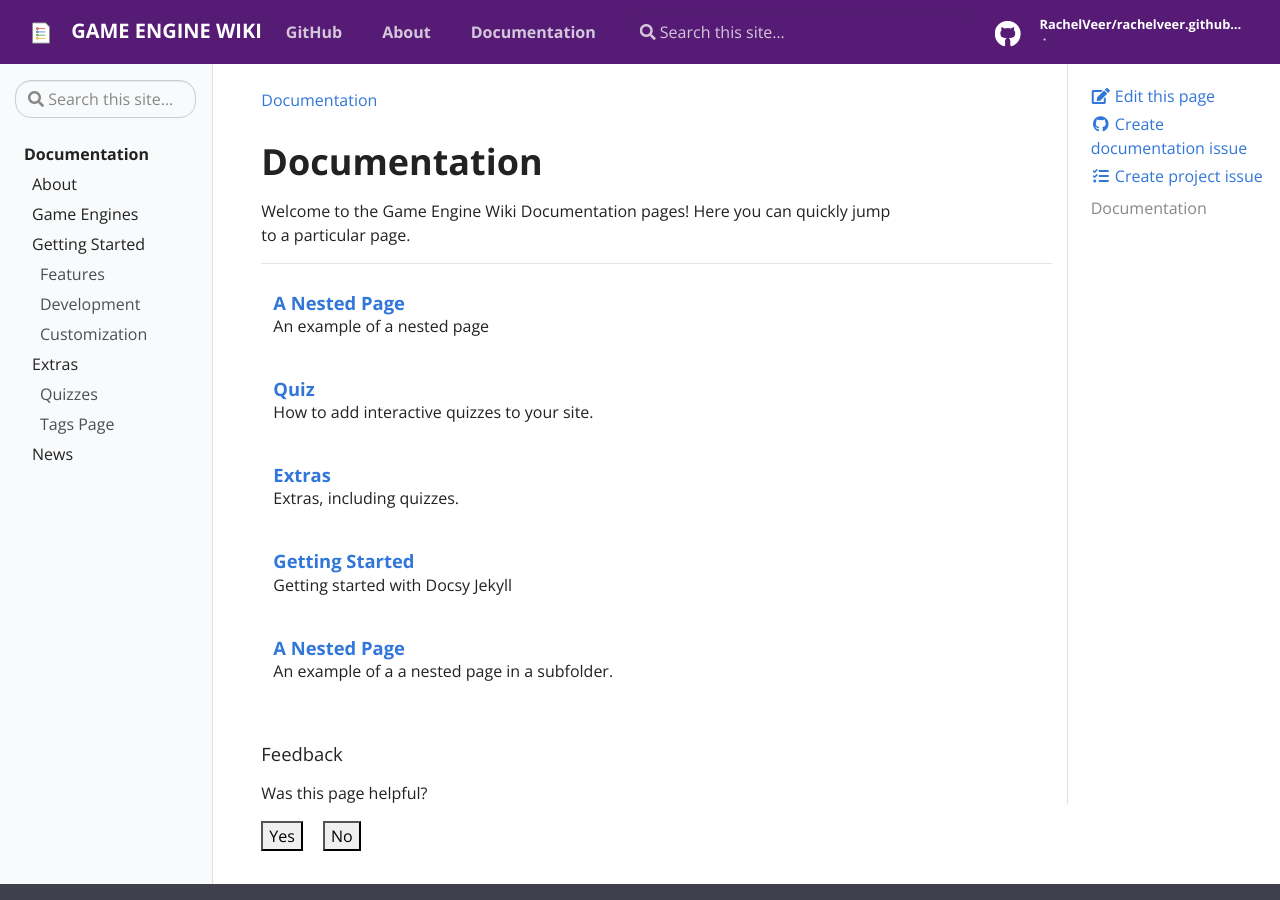
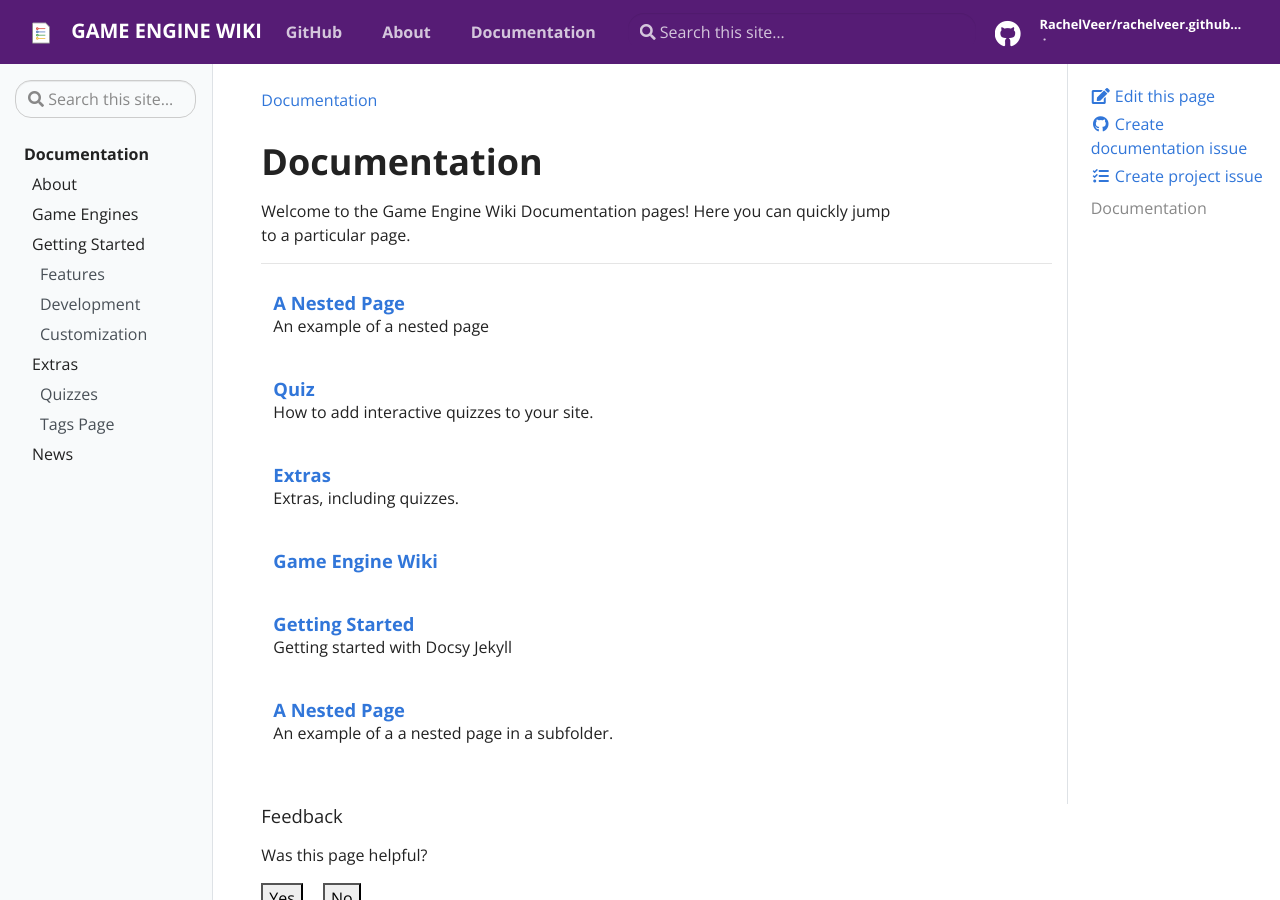
Before and after one commit to RachelVeer/rachelveer.github.io, a Jekyll site: the page built from pages/docs.md, in a window 1280 px wide and 900 px high. Built offline with Jekyll 4.4.1, drawn with Linux system fonts in a browser that asks for light colours.

Commit message:
Update game-engines.md

```diff
--- a/_docs/game-engines.md
+++ b/_docs/game-engines.md
@@ -1,2 +1,5 @@
+---
+title: Game Engine Wiki
+---
 # Welcome
 Here you can find articles detailing game engines.
```
